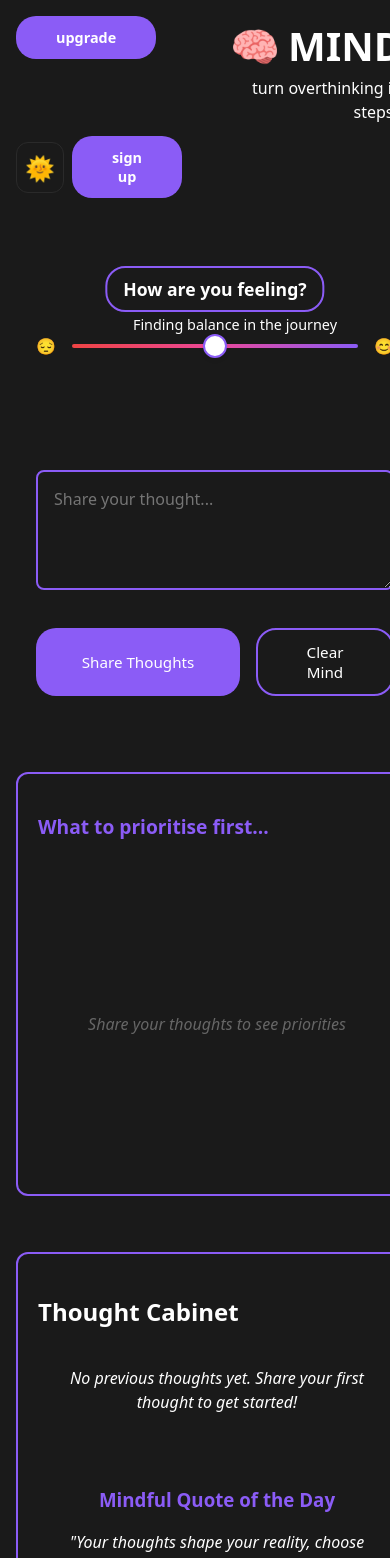
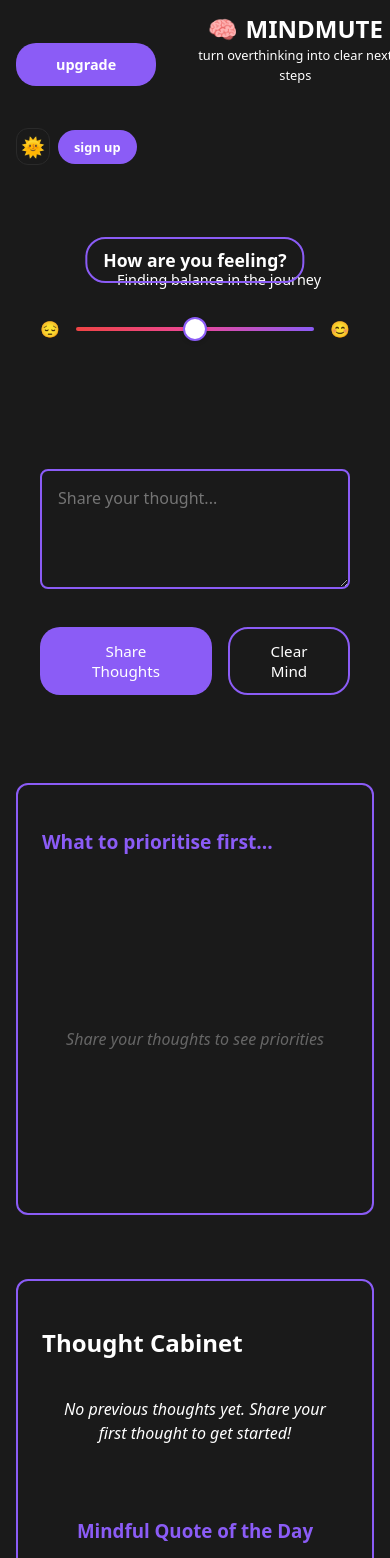
Before and after one commit to fahadbash1r/Mindmute, a React (Vite) app: page / in a window 390 px wide. Shown: the top 1558 px of the page. Built offline with nearby package versions, Linux system fonts and the light colour scheme.

Commit message:
Restore previous mobile layout with proper spacing and swipe functionality

```diff
--- a/src/App.css
+++ b/src/App.css
@@ -619,17 +619,31 @@ main {
 
 /* Update mobile styles */
 @media (max-width: 768px) {
+  .app-container {
+    padding: 0;
+    width: 100%;
+    overflow-x: hidden;
+  }
+
   header {
     padding: 1rem;
     grid-template-columns: auto auto;
     gap: 1rem;
-    align-items: flex-start;
   }
 
   .logo {
     justify-self: start;
     padding: 0;
-    margin-top: 0.5rem;
+  }
+
+  .logo h1 {
+    font-size: 1.5rem;
+    margin: 0;
+  }
+
+  .logo p {
+    font-size: 0.8rem;
+    margin-top: 0.25rem;
   }
 
   .auth-buttons {
@@ -637,13 +651,31 @@ main {
     display: flex;
     gap: 0.5rem;
     align-items: center;
-    margin-top: 0;
+  }
+
+  .sign-up-btn {
+    padding: 0.5rem 1rem;
+    font-size: 0.8rem;
+  }
+
+  .mode-switcher {
+    padding: 0.25rem;
+    font-size: 1.2rem;
+  }
+
+  .emotion-section,
+  .thought-input-section,
+  .priorities-section,
+  .thought-cabinet {
+    width: calc(100% - 2rem);
+    margin: 1rem;
+    padding: 1.5rem;
+    box-sizing: border-box;
   }
 
   .emotion-section {
     position: relative;
-    margin-top: 1rem;
-    padding-top: 3rem;
+    padding-top: 3.5rem;
   }
 
   .emotion-label {
@@ -661,60 +693,101 @@ main {
     text-align: center;
     font-size: 0.9rem;
     margin: 0;
-    top: 3.5rem;
+    top: 2.5rem;
   }
 
   .emotion-slider {
-    margin-top: 2.5rem;
+    margin-top: 1rem;
   }
 
-  /* Adjust section spacing */
-  .emotion-section,
-  .thought-input-section,
-  .priorities-section,
-  .thought-cabinet {
+  .response-section {
+    display: flex;
+    overflow-x: auto;
+    scroll-snap-type: x mandatory;
+    scroll-behavior: smooth;
+    -webkit-overflow-scrolling: touch;
+    gap: 0;
+    margin: 1rem;
+    padding: 0;
     width: calc(100% - 2rem);
-    margin: 0.75rem 1rem;
-    padding: 1.25rem;
   }
 
-  /* Style swipe instruction for mobile */
+  .response-box {
+    flex: 0 0 100%;
+    scroll-snap-align: center;
+    margin-right: 1rem;
+    padding: 1.5rem;
+    min-height: 150px;
+    width: calc(100% - 1rem);
+    box-sizing: border-box;
+  }
+
+  .response-box:last-child {
+    margin-right: 0;
+  }
+
   .swipe-instruction {
     display: block;
     text-align: center;
     color: var(--text-primary);
     font-size: 0.9rem;
     font-weight: 600;
-    margin: 0.75rem 0;
+    margin: 1rem 0;
     padding: 0;
   }
 
-  /* Hide swipe instruction on desktop */
   @media (min-width: 769px) {
     .swipe-instruction {
       display: none;
     }
   }
 
-  .response-section {
-    margin-top: 0.5rem;
+  .swipe-arrow {
+    display: flex;
+    justify-content: center;
+    align-items: center;
+    position: absolute;
+    top: 50%;
+    transform: translateY(-50%);
+    color: white;
+    font-size: 2rem;
+    width: 40px;
+    height: 40px;
+    background: rgba(139, 92, 246, 0.8);
+    border-radius: 50%;
+    z-index: 10;
+    cursor: pointer;
+    box-shadow: 0 2px 4px rgba(0, 0, 0, 0.2);
   }
 
-  .response-box {
-    padding: 1.25rem;
-    min-height: 160px;
+  .swipe-arrow.left {
+    left: 0.5rem;
   }
 
-  .thought-input-section {
-    margin-top: 0.75rem;
+  .swipe-arrow.right {
+    right: 0.5rem;
   }
 
-  .priorities-section {
-    margin-top: 0.75rem;
+  .swipe-indicator {
+    display: flex;
+    justify-content: center;
+    align-items: center;
+    gap: 0.5rem;
+    margin: 1rem 0;
   }
 
-  .thought-cabinet {
-    margin-top: 0.75rem;
+  .swipe-dot {
+    width: 8px;
+    height: 8px;
+    border-radius: 50%;
+    background: var(--text-secondary);
+    opacity: 0.5;
+    transition: opacity 0.3s;
+  }
+
+  .swipe-dot.active {
+    opacity: 1;
+    background: #8b5cf6;
   }
 }
 
```
